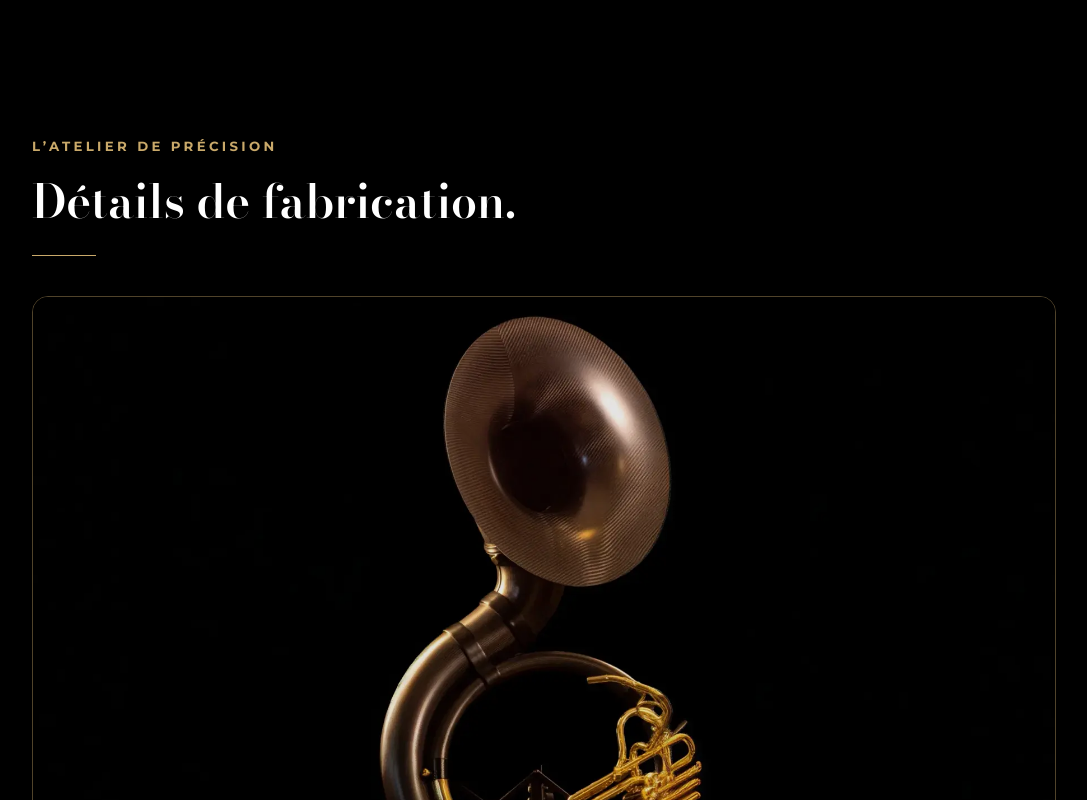
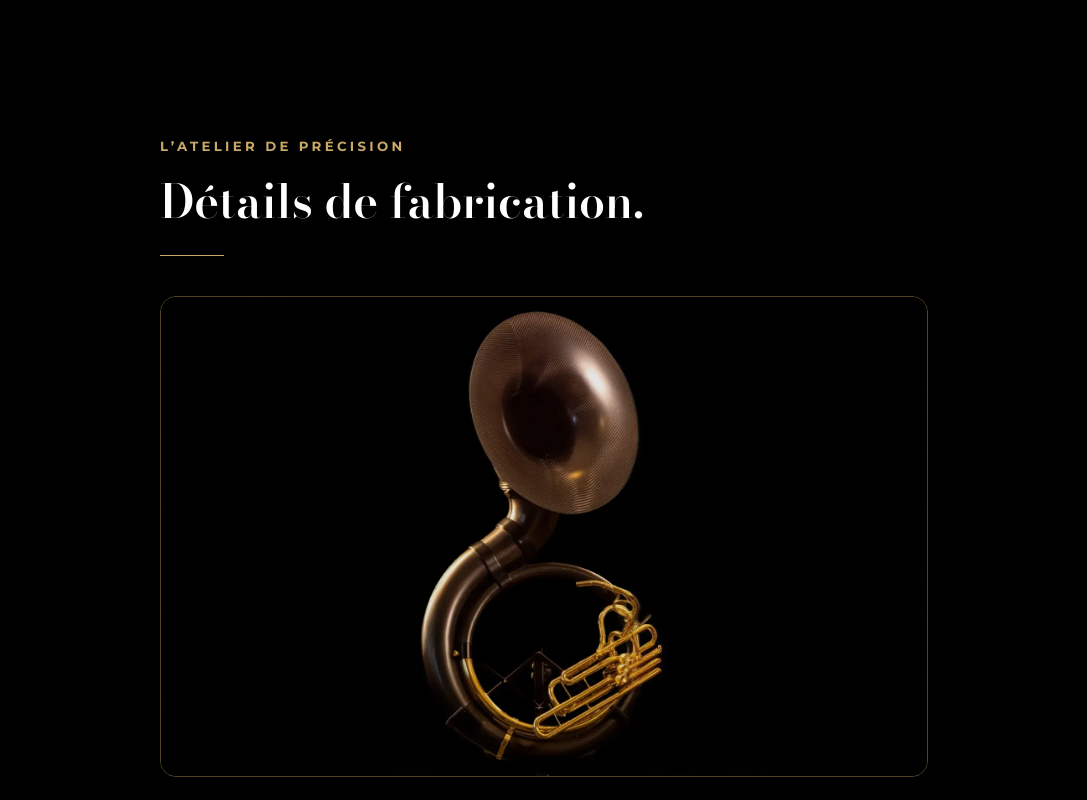
Before and after one commit to Fysalidev/www-sousaphone-carbon, a Next.js app: page /instrument in a window 1280 px wide. Shown: the part 2840-3640 px from the top of the page, without its empty margins (96-1183 px from the left). Built offline with nearby package versions, Linux system fonts and the light colour scheme.

Commit message:
7 | Instrument | Details | section alignee sur la colonne editoriale (max-w-3xl)
Generated by Mistral Vibe.
Co-Authored-By: Mistral Vibe <vibe@mistral.ai>

```diff
--- a/src/app/instrument/page.js
+++ b/src/app/instrument/page.js
@@ -281,16 +281,15 @@ export default function InstrumentPage() {
       <SeparateurSection />
 
       {/* Détails de fabrication : même gabarit que les sections
-          éditoriales mais un cran plus large (max-w-5xl, 1024px)
-          — assez pour donner de l'ampleur au premier cliché de la
-          galerie, cadrage 16/10 dans une carte à bordure dorée,
-          sans étaler la section sur toute la colonne galerie. */}
+          éditoriales (max-w-3xl) — la page garde un rythme régulier,
+          la photo 16/10 dans sa carte à bordure dorée épouse la
+          colonne de texte. */}
       <section
         aria-labelledby="titre-details"
         className="px-6 py-12 min-[768px]:py-16"
       >
         <Revelation>
-          <div className="mx-auto max-w-5xl">
+          <div className="mx-auto max-w-3xl">
             <EtiquetteDoree>L&rsquo;ATELIER DE PRÉCISION</EtiquetteDoree>
             <h2
               id="titre-details"
@@ -305,7 +304,7 @@ export default function InstrumentPage() {
                 alt="Sousaphone de profil sur fond noir, pavillon doré au premier plan"
                 width={1600}
                 height={1000}
-                sizes="(min-width: 1024px) 64rem, 100vw"
+                sizes="(min-width: 768px) 48rem, 100vw"
                 className="aspect-[16/10] w-full object-cover brightness-90"
               />
             </div>
```
